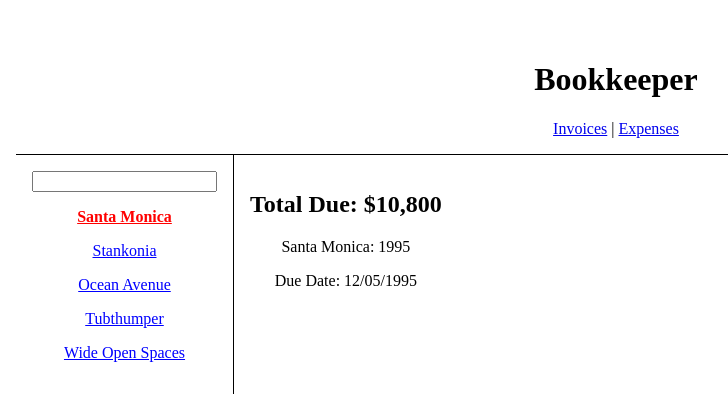
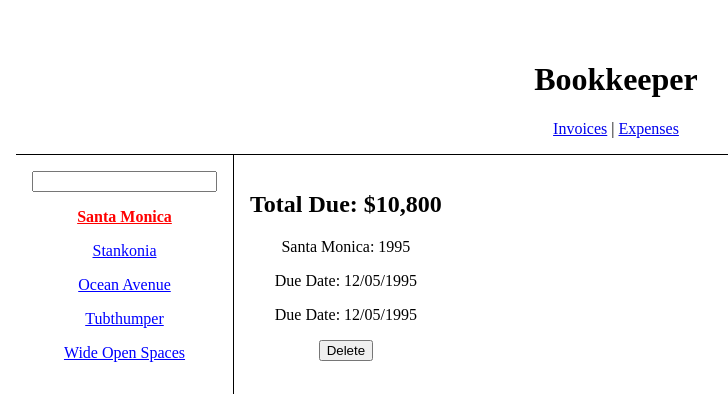
Before and after one commit to cauerg44/tutorial-react-router, a React (Vite) app: page /invoices/1995 in a window 1280 px wide. Shown: the top 400 px of the page, without its empty margins (24-752 px from the left). Built offline with nearby package versions, Linux system fonts and the light colour scheme.

Commit message:
Navigating programmatically

```diff
--- a/src/data.ts
+++ b/src/data.ts
@@ -37,6 +37,12 @@
 
 export function getInvoice(number: any) {
     return invoices.find(
-      (invoice) => invoice.number === number
+        (invoice) => invoice.number === number
+    );
+}
+
+export function deleteInvoice(number: any) {
+    invoices = invoices.filter(
+      (invoice) => invoice.number !== number
     );
   }
--- a/src/routes/Invoices/Invoice/index.tsx
+++ b/src/routes/Invoices/Invoice/index.tsx
@@ -1,10 +1,10 @@
-import { useParams } from "react-router-dom";
-import { getInvoice } from "../../../data";
+import { useNavigate, useParams } from "react-router-dom";
+import { deleteInvoice, getInvoice } from "../../../data";
 
 export default function Invoice() {
 
     const params = useParams();
-
+    const navigate = useNavigate();
     const invoice = getInvoice(Number(params.invoiceId));
 
     return (
@@ -17,6 +17,17 @@
                         {invoice.name}: {invoice.number}
                     </p>
                     <p>Due Date: {invoice.due}</p>
+                    <p>Due Date: {invoice.due}</p>
+                    <p>
+                        <button
+                            onClick={() => {
+                                deleteInvoice(invoice.number);
+                                navigate("/invoices" + location.search);
+                            }}
+                        >
+                            Delete
+                        </button>
+                    </p>
                 </main>
             }
         </>
```
